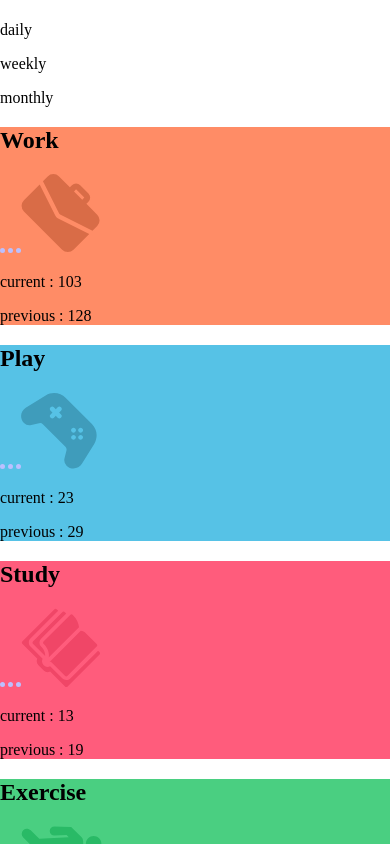
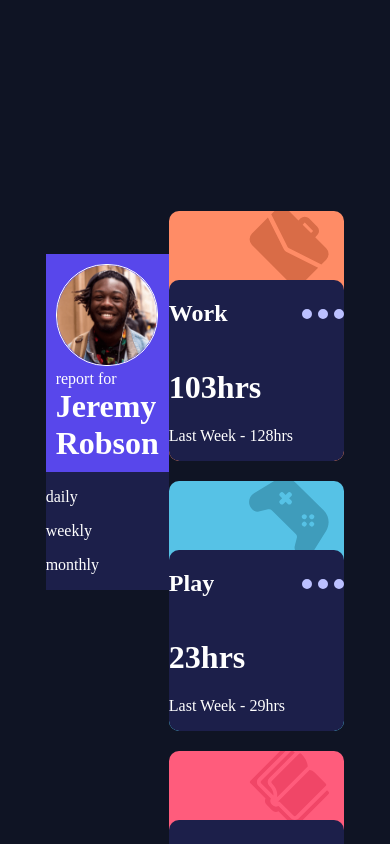
Before and after one commit to Sasfi12/timeTrackingDashboard, a React (Vite) app: page / in a window 390 px wide. Shown: the top 844 px of the page. Built offline with nearby package versions, Linux system fonts and the light colour scheme.

Commit message:
cards almost done, responsive questionnable , userCard still weak

```diff
--- a/src/App.css
+++ b/src/App.css
@@ -2,7 +2,27 @@ body {
     margin: 0;
     height: 100vh;
     width: 100vw;
+    background-color: hsl(226, 43%, 10%);
+    color: white;
     #root {
+        width: 100%;
+        .container {
+            width: 100%;
+            display: flex;
+            justify-content: center;
+            align-items: center;
+            height: 100vh;
+            flex-wrap: wrap;
+            .cards-container {
+                width: 45%;
+                height: 50%;
+                display: flex;
+                justify-content: center;
+                align-items: center;
+                flex-wrap: wrap;
+                gap: 20px;
 
+            }
+        }
     }
 }
--- a/src/App.jsx
+++ b/src/App.jsx
@@ -55,9 +55,11 @@ function App() {
   return (
     <>
       <div className='container'>
-              <User daily={setDaily} weekly={setWeekly} monthly={setMonthly} />
+              <User daily={setDaily}
+                    weekly={setWeekly}
+                    monthly={setMonthly} />
               <div className='cards-container'>
-                {MapTimeFrames }
+                {MapTimeFrames}
               </div>
       </div>
     </>
--- a/src/components/timeframe/Timeframe.css
+++ b/src/components/timeframe/Timeframe.css
@@ -17,3 +17,50 @@
 .self-care {
     background-color: hsl(43 , 84% , 65%);
 }
+
+.timeframe {
+    border-radius: 10px;
+    gap: 20px;
+    width: 250px;
+    height: 250px;
+    cursor: pointer;
+    display: flex;
+    flex-direction: column;
+    justify-content: space-between;
+    overflow: hidden;
+}
+
+
+.timeframe-text-container {
+    background-color: hsl(235, 46%, 20%);
+    transition: 0.2s;
+    border-radius: inherit;
+    z-index: 1;
+    &:hover {
+        background-color: hsl(245, 55%, 30%);
+    }
+}
+
+.timeframe-title {
+    display: flex;
+    justify-content: space-between;
+    align-items: center;
+    img {
+        height: 10px;
+    }
+}
+
+.timeframe-image-container {
+    display: flex;
+    justify-content: flex-end;
+    position: relative;
+    z-index: 0;
+    img {
+        height: 80px;
+        width: 80px;
+        position: absolute;
+        z-index: -1;
+        right: 15px;
+        top: -4px;
+    }
+}
--- a/src/components/timeframe/Timeframe.jsx
+++ b/src/components/timeframe/Timeframe.jsx
@@ -1,14 +1,19 @@
 import "./Timeframe.css"
-import ellipsis from "../..//assets/images/icon-ellipsis.svg"
-export default function Timeframe({title , current , previous , image , bgColor}) {
+import ellipsis from "../../assets/images/icon-ellipsis.svg"
+export default function Timeframe({ title, current, previous, image, bgColor }) {
 
     return (
-        <div className={bgColor}>
-            <h2>{title} </h2>
-            <img src={ellipsis} alt="ellipsis" />
-            <img src={image} alt="" />
-            <p> current : {current}</p>
-            <p> previous : {previous}</p>
+        <div className={`${bgColor} timeframe`}>
+
+            <div className="timeframe-image-container">
+                <img src={image} alt={`${title.toLowerCase()} logo`} />
+            </div>
+            <div className="timeframe-text-container">
+                <div className="timeframe-title"><h2>{title} </h2><img src={ellipsis} alt="ellipsis" /></div>
+
+                <h1>{current}hrs</h1>
+                <p>Last Week - {previous}hrs</p>
+            </div>
         </div>
     )
 
--- a/src/components/user/User.css
+++ b/src/components/user/User.css
@@ -0,0 +1,21 @@
+.user-card {
+    background-color: hsl(235, 46%, 20%);
+    .user-info {
+        background-color: hsl(246, 80%, 60%);
+        padding: 10px;
+        * {
+            margin: 0;
+        }
+    }
+    .choices {
+        > p {
+            cursor: pointer;
+        }
+    }
+}
+.user{
+    width: 100px  !important;
+    height:100px !important ;
+    border: solid white 1px;
+    border-radius: 50px;
+}
--- a/src/components/user/User.jsx
+++ b/src/components/user/User.jsx
@@ -1,12 +1,19 @@
 import "./User.css"
+import jeremy from "../../assets/images/image-jeremy.png"
 export default function User({daily , weekly , monthly}) {
-
     return (
-        <div>
-                <h1></h1>
-                <p onClick={daily}  >daily</p>
-                <p onClick={weekly} >weekly</p>
-                <p onClick={monthly}>monthly</p>
+        <div className="user-card">
+                <div className="user-info">
+                    <img src={jeremy} alt="jeremy" className="user" />
+                    <p>report for </p>
+                    <h1>Jeremy</h1>
+                    <h1>Robson</h1>
+                </div>
+                <div className="choices">
+                    <p onClick={daily}  >daily</p>
+                    <p onClick={weekly} >weekly</p>
+                    <p onClick={monthly}>monthly</p>
+                </div>
         </div>
     )
 
```
